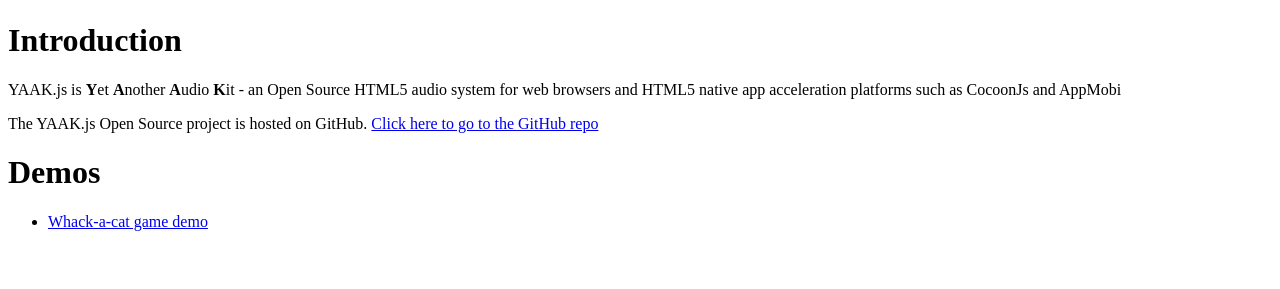
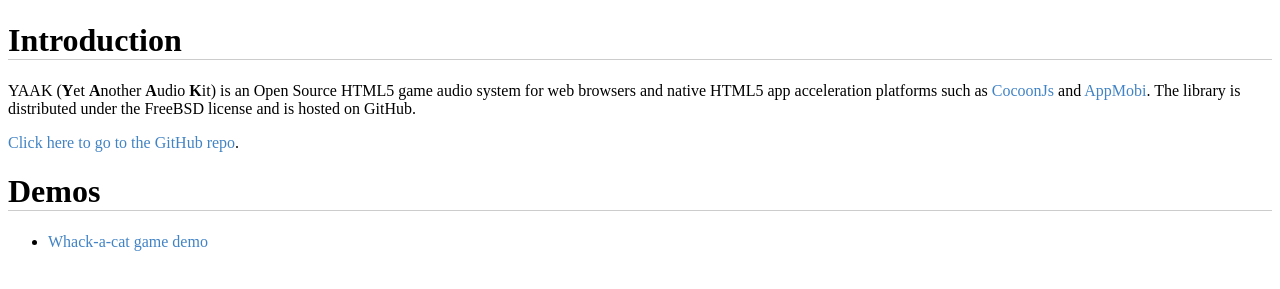
Before and after one commit to Wappworks/yaak.js, a plain HTML site: page index.html in a window 1280 px wide. Shown: the part 101-390 px from the top of the page. Drawn offline with Linux system fonts and the light colour scheme.

Commit message:
Improved the page formatting for the GitHub YAAK project page

```diff
--- a/index.html
+++ b/index.html
@@ -1,17 +1,32 @@
 <!DOCTYPE html>
 <html>
 <head>
-    <title>YAAK.Js</title>
+    <title>YAAK.js | Wappworks Studio</title>
     <style type="text/css">
+        a, a:visited {
+            color: #4183C4;
+            text-decoration: none;
+        }
 
+        a:hover {
+            text-decoration: underline;
+        }
+
+        a:active {
+            outline: medium none;
+        }
+
+        h1 {
+            border-bottom: 1px solid #CCCCCC;
+        }
     </style>
 </head>
 <body>
 <img src="logos/yaak.png" />
 <div>
     <h1>Introduction</h1>
-    <p>YAAK.js is <strong>Y</strong>et <strong>A</strong>nother <strong>A</strong>udio <strong>K</strong>it - an Open Source HTML5 audio system for web browsers and HTML5 native app acceleration platforms such as CocoonJs and AppMobi</p>
-    <p>The YAAK.js Open Source project is hosted on GitHub. <a href="https://github.com/Wappworks/yaak.js">Click here to go to the GitHub repo</a></p>
+    <p>YAAK (<strong>Y</strong>et <strong>A</strong>nother <strong>A</strong>udio <strong>K</strong>it) is an Open Source HTML5 game audio system for web browsers and native HTML5 app acceleration platforms such as <a href="http://www.ludei.com/tech/cocoonjs">CocoonJs</a> and <a href="http://www.appmobi.com/">AppMobi</a>. The library is distributed under the FreeBSD license and is hosted on GitHub.</p>
+    <p><a href="https://github.com/Wappworks/yaak.js">Click here to go to the GitHub repo</a>.</p>
     <h1>Demos</h1>
     <ul>
         <li><a href="examples/whack_a_cat/index.html">Whack-a-cat game demo</a></li>
```
